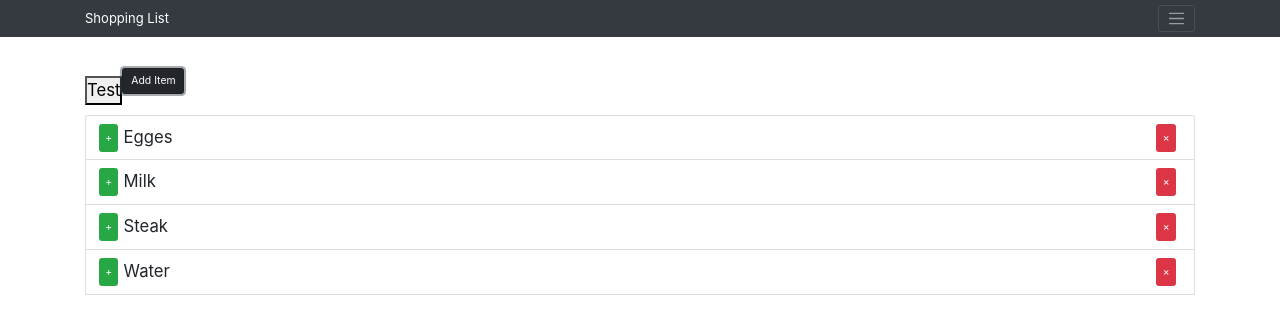
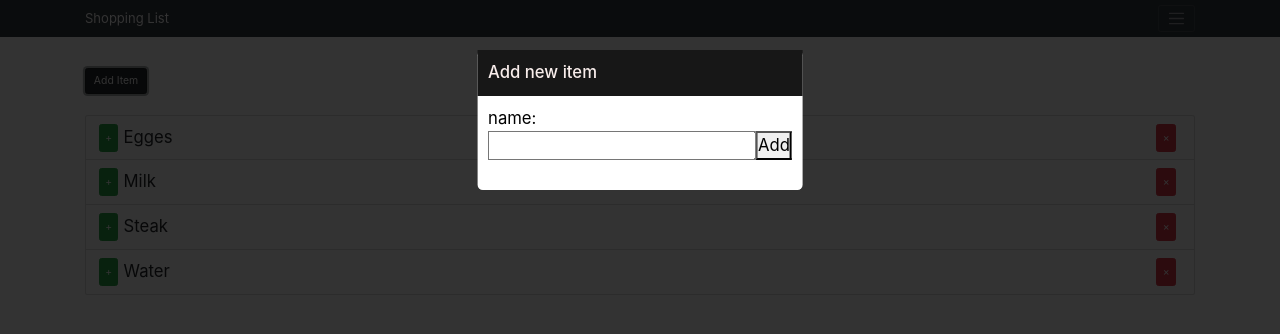
Before and after one commit to MotiLM2003/mern-simple-shipping-list, a React (Create React App) app in the folder client/: page / in a window 1280 px wide. Both pictures are taken after a click on the button "Add Item". Shown: the top 334 px of the page. Built offline with nearby package versions, Linux system fonts and the light colour scheme.

Commit message:
:apple: completed item and item model redux and basics

```diff
--- a/client/src/actions/itemModelActions.js
+++ b/client/src/actions/itemModelActions.js
@@ -10,6 +10,6 @@ export const updateModel = (model) => ({
   payload: model,
 });
 
-// export const closeMode = () => ({
-//   type : ItemsModelTyps.CLOSE
-// })
+export const closeModel = () => ({
+  type: ItemsModelTyps.CLOSE_MODEL,
+});
--- a/client/src/components/ShoppingList/ShoppingList.js
+++ b/client/src/components/ShoppingList/ShoppingList.js
@@ -10,7 +10,11 @@ import {
   updateItem,
 } from '../../actions/itemAction';
 
-import { setStatus, updateModel } from '../../actions/itemModelActions';
+import {
+  setStatus,
+  updateModel,
+  closeModel,
+} from '../../actions/itemModelActions';
 import PropsTypes from 'prop-types';
 import ShoppingListItem from './ShoppingListItem';
 
@@ -22,6 +26,7 @@ const ShoppingList = ({
   updateItem,
   setStatus,
   updateModel,
+  closeModel,
 }) => {
   const newItemNameRef = useRef();
 
@@ -39,39 +44,55 @@ const ShoppingList = ({
     deleteItem(id);
   };
 
-  const onUpdateModel = (itemModel) => {
-    const model = {
-      header: 'Updated Redux header',
-      jsx: <div>Hello world</div>,
-      isOpen: true,
-    };
-    updateModel(itemModel);
-  };
+  const renderNewItem = () => ({
+    header: 'Add new item',
+    jsx: (
+      <div>
+        <div>name:</div>
+        <diiv>
+          <input type='text' ref={newItemNameRef} />
+          <button
+            onClick={() => {
+              addItem({ name: newItemNameRef.current.value });
+              closeModel();
+            }}
+          >
+            Add
+          </button>
+        </diiv>
+      </div>
+    ),
+    isOpen: true,
+  });
 
-  // const renderNewItem = () => ({
-  //   header: 'Add new item',
-  //   jsx: (
-  //     <div>
-  //       <div>name:</div>
-  //       <diiv>
-  //         <input type='text' ref={newItemNameRef} />
-  //         <button
-  //           onClick={() => {
-  //             // addItem({name});
-  //           }}
-  //         >
-  //           Add
-  //         </button>
-  //       </diiv>
-  //     </div>
-  //   ),
-  //   isOpen: true,
-  // });
+  const renderUpdateItem = (item) => ({
+    header: 'Update shopping item',
+    jsx: (
+      <div>
+        <div>name:</div>
+        <div>
+          <input type='text' ref={newItemNameRef} defaultValue={item.name} />
+          <button
+            onClick={() => {
+              onUpdate({ ...item, name: newItemNameRef.current.value });
+              closeModel();
+            }}
+          >
+            Update
+          </button>
+        </div>
+      </div>
+    ),
+    isOpen: true,
+  });
 
   return (
     <Container>
-      <button onClick={onUpdateModel}>Test</button>
-      <Button color='dark' style={{ marginBottom: '2rem' }}>
+      <Button
+        color='dark'
+        style={{ marginBottom: '2rem' }}
+        onClick={() => updateModel(renderNewItem())}
+      >
         Add Item
       </Button>
 
@@ -81,7 +102,9 @@ const ShoppingList = ({
             <ShoppingListItem
               key={item.id}
               item={item}
-              onUpdate={onUpdate}
+              onUpdate={() => {
+                updateModel(renderUpdateItem(item));
+              }}
               onDelete={onDelete}
             />
           );
@@ -111,4 +134,5 @@ export default connect(stateToProps, {
   updateItem,
   setStatus,
   updateModel,
+  closeModel,
 })(ShoppingList);
--- a/client/src/reducers/itemModelReducer.js
+++ b/client/src/reducers/itemModelReducer.js
@@ -15,9 +15,9 @@ export default (state = intialState, action) => {
     case ItemsModelTyps.UPDATE_MODEL: {
       return { ...action.payload };
     }
-    // case ItemsModelTyps.CLOSE_MODEL: {
-    //   return state;
-    // }
+    case ItemsModelTyps.CLOSE_MODEL: {
+      return { ...intialState };
+    }
   }
 
   return state;
--- a/client/src/reducers/itemReducer.js
+++ b/client/src/reducers/itemReducer.js
@@ -37,11 +37,12 @@ export default (state = initialState, action) => {
     }
 
     case UPDATE_ITEM: {
-      console.log('in update item');
       return {
         ...state,
         items: state.items.map((item) => {
-          return item;
+          console.log(action.payload);
+          const newItem = item.id === action.payload.id ? action.payload : item;
+          return newItem;
         }),
       };
     }
```
Also changed, not shown: 1 other file (tests, documents, lock files or other folders).
